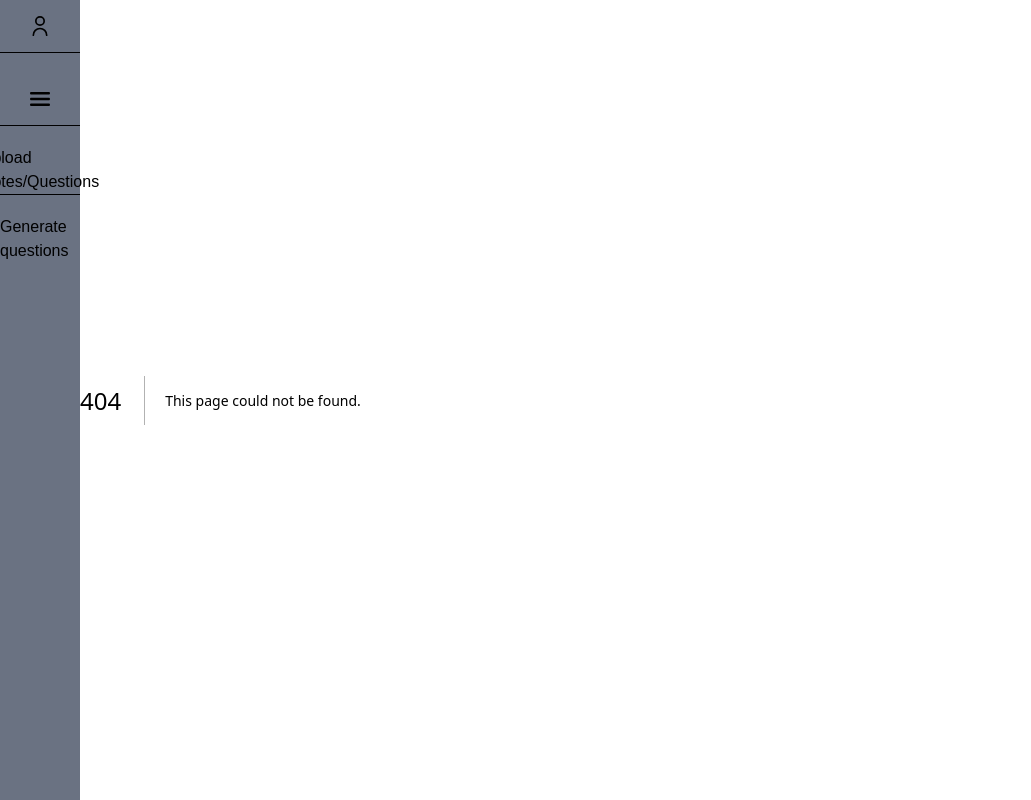
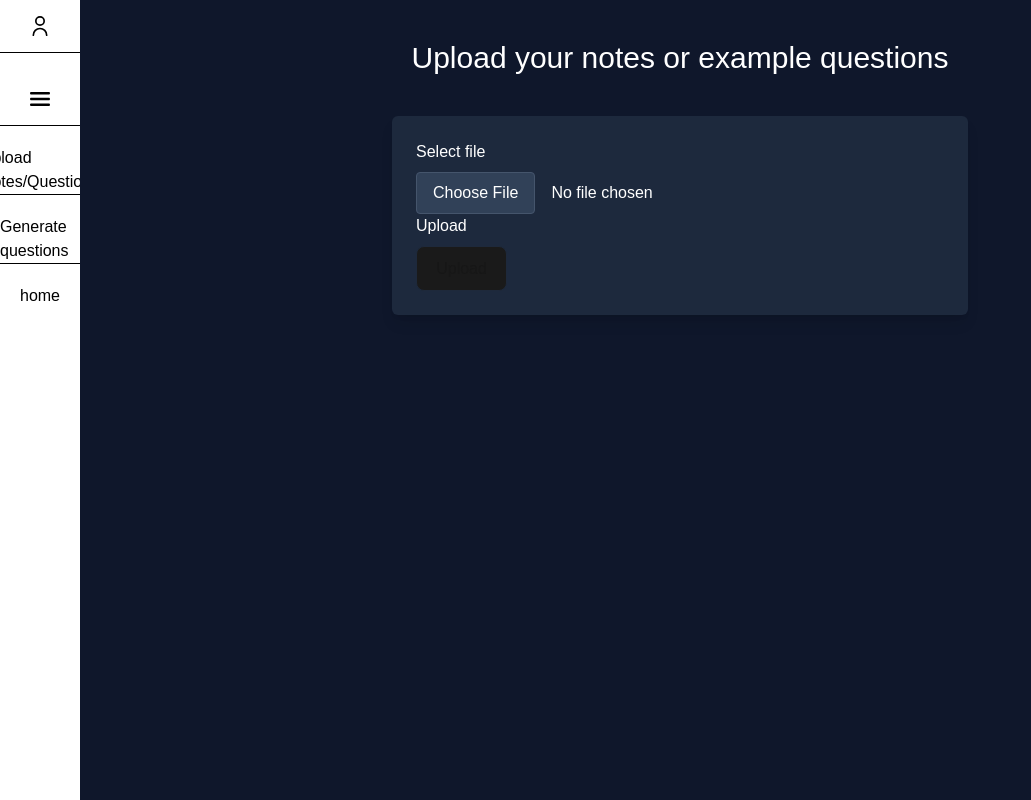
Before and after one commit to jliu4242/Studybot, a Next.js app: page /pages/upload in a window 1280 px wide. Before the commit this address had no page. Shown: the whole page, without its empty margins (0-1031 px from the left). Built offline with nearby package versions, Linux system fonts and the light colour scheme.

Commit message:
upload page base

```diff
--- a/src/app/components/navbar.js
+++ b/src/app/components/navbar.js
@@ -1,12 +1,13 @@
 'use client'
 import { useState } from 'react';
 import Image from "next/image";
+import Link from "next/link";
 
 export default function navigationBar() {
     const [isOpen, setIsOpen] = useState(false);
 
     return (
-        <div className={`bg-gray-500 min-h-screen transition-all duration-500
+        <div className={`bg-white min-h-screen transition-all duration-500
                         ${isOpen? 'w-60' : 'w-20'}`}>
             <div className='divide-y divide-black space-y-5'>
                 <div className='p-4 flex justify-center items-end'>
@@ -27,10 +28,13 @@ export default function navigationBar() {
                 </div>
 
                 <div className='flex justify-center text-black'>
-                    <a>Upload Notes/Questions</a>
+                    <Link href='/pages/upload'>Upload Notes/Questions</Link>
                 </div>
                 <div className='flex justify-center text-black'>
-                    <a>Generate questions</a>
+                    <Link href='/pages/generate'>Generate questions</Link>
+                </div>
+                <div className='flex justify-center text-black'>
+                    <Link href='/'>home</Link>
                 </div>
             </div>
 
--- a/src/app/page.js
+++ b/src/app/page.js
@@ -1,4 +1,5 @@
 import Image from "next/image";
+import Link from 'next/link';
 
 export default function Home() {
   return (
@@ -6,11 +7,7 @@ export default function Home() {
       <main className="flex flex-col gap-[32px] row-start-2 items-center sm:items-start">
         <ol className="font-mono list-inside list-decimal text-sm/6 text-center sm:text-left">
           <li className="mb-2 tracking-[-.01em]">
-            Get started by uploading past exams or notes <a to=''>here</a>
-            <code className="bg-black/[.05] dark:bg-white/[.06] font-mono font-semibold px-1 py-0.5 rounded">
-              src/app/page.js
-            </code>
-            .
+            Get started by uploading past exams or notes <Link href='/pages/upload'>here</Link>.
           </li>
           <li className="tracking-[-.01em]">
             Save and see your changes instantly.
--- /dev/null
+++ b/src/app/pages/generate/page.js
@@ -0,0 +1,15 @@
+'use client'
+import { useState } from 'react';
+
+
+export default function uploadPage() {
+    const [textbooks, setTextbooks] = useState('');
+
+    return (
+        <div className='w-screen'>
+            <div className='text-center p-10'>
+                <h2 className=''>Generate</h2>
+            </div>
+        </div>
+    )
+}
--- /dev/null
+++ b/src/app/pages/upload/page.js
@@ -0,0 +1,39 @@
+'use client'
+import { React, useState } from 'react';
+import '../../styles/upload.css'
+import '../../styles/globals.css'
+
+export default function UploadPage() {
+    const [file, setFile] = useState(null);
+
+    return (
+        <div className='min-h-screen w-screen bg-slate-900'>
+            <div className='text-center p-10'>
+                <h2 className='text-3xl text-white'>Upload your notes or example questions</h2>
+            </div>
+
+            <div className='mx-auto w-full max-w-xl text-left shadow-lg space-y-8 divide-y
+                            divide-slate-200/5 bg-slate-800 sm:overflow-hidden sm:rounded-md'>
+                <div className=' px-4 py-5 divide-slate-200/5 sm:p-6'>
+                    <div>
+                        <label className='block text-white mb-2'>Select file</label>
+                        <input
+                            type='file'
+                            accept='.docx,.pdf'
+                            onChange={(e) => {if (e.target.files && e.target.files.length > 0) {
+                                setFile(e.target.files[0]);
+                            }}}
+                            className='block w-full text-white file:mr-4 file:py-2 file:px-4
+                                     file:border file:border-slate-600 file:rounded
+                                     file:bg-slate-700 file:text-white hover:file:bg-slate-600'
+                        />
+                    </div>
+                    <div>
+                        <label className='block text-white mb-2'>Upload</label>
+                        <button>Upload</button>
+                    </div>
+                </div>
+            </div>
+        </div>
+    )
+}
--- a/src/app/pages/uploadPage.js
+++ /dev/null
@@ -1,143 +0,0 @@
-import { useState } from 'react';
-
-
-function generatePage() {
-    const [textbooks, setTextbooks] = useState('');
-    const [chapters, setChapters] = useState('');
-    const [duration, setDuration] = useState('');
-    const [result, setResult] = useState('');
-    const [lessonName, setLessonName] = useState('');
-    const [examplePlans, setExamplePlans] = useState<File | null>(null);
-    const [showButton, setShowButton] = useState(false);
-
-    const handleSubmit = async () => {
-        console.log('handleSubmit called');
-        console.log(examplePlans);
-        const formData = new FormData();
-
-        if (examplePlans) {
-            formData.append('file', examplePlans);  // file
-            console.log('examples added');
-        }
-        formData.append('textbooks', JSON.stringify(textbooks));
-        formData.append('chapters', JSON.stringify(chapters));
-        formData.append('duration', JSON.stringify(duration));
-        formData.append('title', JSON.stringify(lessonName));
-        for (const pair of formData.entries()) {
-            console.log(pair[0], pair[1]);
-        }
-
-        const res = await fetch('http://localhost:3001/generate', {
-            method: 'POST',
-            body: formData,
-        });
-
-        const data = await res.json();
-        setResult(data.response.choices[0].message.content);
-        console.log("API Response:", data);
-        console.log(result);
-
-        setShowButton(true);
-    }
-
-    const savePlan = async () => {
-        const uid = auth.currentUser?.uid;
-        if (!uid) throw new Error('not logged in');
-
-        try {
-            const docRef = await addDoc(collection(db, 'users', uid, 'lessonPlans'), {
-                lessonPlanName: lessonName,
-                lessonPlan: result
-            });
-            console.log('Lesson plan added with ID: ', docRef.id);
-        } catch (e) {
-            console.error('Error adding document: ', e);
-        }
-    }
-
-  return (
-    <>
-        <div className= 'w-screen'>
-            <div id='title' className='text-center'>
-                    <h1>Textbook to Lesson Plan</h1>
-                    <p className='text-[var(--text-main)]'>Create a custom lesson plan using your desired textbooks</p>
-            </div>
-            <form className='h-190 mx-auto w-full max-w-xl space-y-8 divide-y
-                                text-left shadow divide-slate-200/5 bg-slate-800 sm:overflow-hidden sm:rounded-md'>
-                <div className='space-y-8 divide-y px-4 py-5 divide-slate-200/5 sm:p-6'>
-                    <div>
-                        <label>Select .docx file</label>
-                        <input type='file'
-                            accept='.docx'
-                            className='file:border file:border-black file:rounded
-                                        text-[rgba(202,200,200,0.633)] file:bg-[#4d4fba42]'
-                            onChange={(e) => {
-                                if (e.target.files && e.target.files.length > 0) {
-                                    setExamplePlans(e.target.files[0]);
-                                } else {
-                                    setExamplePlans(null);
-                                }
-                            }}
-                        />
-                    </div>
-                    <div>
-                        <label id='label'>textbooks (Links or Names)</label>
-                        <textarea
-                            placeholder = "Example: https://apsubjects.weebly.com/uploads/2/0/5/3/20538716/petersons_master_ap_calculus.pdf"
-                            onChange={(e) => setTextbooks(e.target.value)}>
-                        </textarea>
-                    </div>
-                    <div>
-                        <label id='label'>desired chapter/section names</label>
-                        <textarea
-                            placeholder = "Example: Implicit Differentiation"
-                            onChange={(e) => setChapters(e.target.value)}>
-                        </textarea>
-                    </div>
-                    <div>
-                        <label id='label'>Desired duration of lesson (hours)</label>
-                        <input
-                            type='number'
-                            placeholder='Example: 1'
-                            onChange={(e) => setDuration(e.target.value)}>
-                        </input>
-                    </div>
-                    <div>
-                        <label id='label'>Lesson Name</label>
-                        <textarea
-                            placeholder = "Example: Calc 1 class 1"
-                            onChange={(e) => setLessonName(e.target.value)}>
-                        </textarea>
-                    </div>
-                    <div className="flex items-center justify-center text-[var(--text-main)]">
-                        <button type ='button' onClick={handleSubmit}>
-                            Generate Lesson Plan
-                        </button>
-                    </div>
-                </div>
-            </form>
-
-            <div>
-                <h2 className='mt-10 mb-3 text-center text-[var(--text-main)]
-                                font-bold'>
-                                Output:
-                </h2>
-            </div>
-            <div className='mx-auto w-full max-w-xl space-y-8 divide-y divide-gray-200 bg-white
-                                text-left shadow dark:divide-slate-200/5 dark:bg-slate-800 sm:overflow-hidden sm:rounded-md'>
-                <div className='m-5 text-[var(--text-main)]'>
-                    <ReactMarkdown remarkPlugins={[remarkGfm]}>{result}</ReactMarkdown>
-                </div>
-
-                <div className='text-center'>
-                    {showButton && (
-                        <button type='button' onClick={savePlan}>Save Lesson Plan</button>
-                    )}
-                </div>
-            </div>
-        </div>
-    </>
-  )
-}
-
-export default generatePage;
--- /dev/null
+++ b/src/app/styles/globals.css
@@ -0,0 +1,19 @@
+button {
+    border-radius: 8px;
+    border: 1px solid transparent;
+    border-color: #1e293b;
+    padding: 0.6em 1.2em;
+    font-size: 1em;
+    font-weight: 500;
+    font-family: inherit;
+    background-color: #1a1a1a;
+    cursor: pointer;
+    transition: border-color 0.25s;
+  }
+  button:hover {
+    border-color: #646cff;
+  }
+  button:focus,
+  button:focus-visible {
+    outline: 4px auto -webkit-focus-ring-color;
+}
--- /dev/null
+++ b/src/app/styles/upload.css
@@ -0,0 +1,3 @@
+.label {
+    color: var(--color-white),
+}
```
Also changed, not shown: src/app/pages/generatePage.js (deleted).
